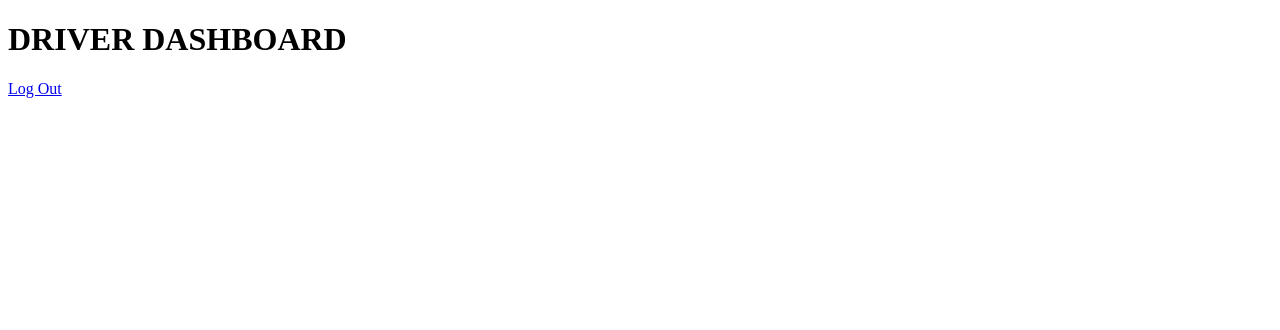
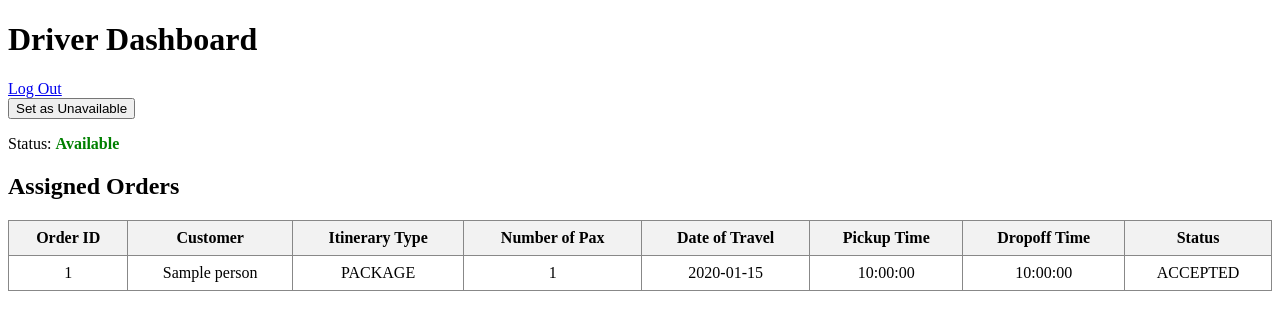
Before and after one commit to cl1ffhan8er/IM_II, a PHP site: page /driver_dashboard.php in a window 1280 px wide. Shown: the top 330 px of the page. Run offline with PHP 8.4, Linux system fonts and the light colour scheme; the visitor is signed in with stand-in values (Sample User, id 1); tables that the repository leaves empty hold one stand-in row (values such as "Sample post").

Commit message:
Tomz na ang schema guys kay im tired

```diff
--- a/Web/admin/driver/driver_dashboard.php
+++ b/Web/admin/driver/driver_dashboard.php
@@ -1,13 +1,95 @@
+<?php
+session_start();
+require_once '../../include/connect.php';
+
+if (!isset($_SESSION['driver_ID'])) {
+    header("Location: ../../user/login/login.php");
+    exit();
+}
+
+$driverID = $_SESSION['driver_ID'];
+
+// Handle availability toggle
+if (isset($_POST['toggle_availability'])) {
+    $currentStatus = $_POST['current_availability'];
+    $newStatus = $currentStatus ? 0 : 1;
+
+    $stmt = $conn->prepare("UPDATE Driver SET Availability = ? WHERE driver_ID = ?");
+    $stmt->bind_param("ii", $newStatus, $driverID);
+    $stmt->execute();
+}
+
+// Fetch current availability
+$availabilityResult = $conn->query("SELECT Availability FROM Driver WHERE driver_ID = $driverID");
+$availability = $availabilityResult->fetch_assoc()['Availability'];
+
+// Fetch assigned orders
+$sql = "SELECT od.*, c.name AS customer_name, i.type AS itinerary_type
+        FROM Order_Details od
+        JOIN Customer cust ON od.customer_ID = cust.customer_ID
+        JOIN Person c ON cust.customer_ID = c.person_ID
+        JOIN Itinerary i ON od.itinerary_ID = i.itinerary_ID
+        WHERE od.driver_ID = $driverID
+        ORDER BY od.date_of_travel ASC";
+
+$orders = $conn->query($sql);
+?>
 
 <!DOCTYPE html>
 <html lang="en">
 <head>
     <meta charset="UTF-8">
-    <meta name="viewport" content="width=device-width, initial-scale=1.0">
     <title>Driver Dashboard</title>
+    <style>
+        table { border-collapse: collapse; width: 100%; margin-top: 20px; }
+        th, td { border: 1px solid #888; padding: 8px; text-align: center; }
+        th { background-color: #f2f2f2; }
+        .status-available { color: green; font-weight: bold; }
+        .status-unavailable { color: red; font-weight: bold; }
+    </style>
 </head>
 <body>
-    <h1>DRIVER DASHBOARD</h1>
-    <a href = "../user/login/logout.php">Log Out</a>
+    <h1>Driver Dashboard</h1>
+    <a href="../user/login/logout.php">Log Out</a>
+
+    <form method="POST">
+        <input type="hidden" name="current_availability" value="<?= $availability ?>">
+        <button type="submit" name="toggle_availability">
+            <?= $availability ? 'Set as Unavailable' : 'Set as Available' ?>
+        </button>
+        <p>Status: <span class="<?= $availability ? 'status-available' : 'status-unavailable' ?>">
+            <?= $availability ? 'Available' : 'Unavailable' ?>
+        </span></p>
+    </form>
+
+    <h2>Assigned Orders</h2>
+    <table>
+        <tr>
+            <th>Order ID</th>
+            <th>Customer</th>
+            <th>Itinerary Type</th>
+            <th>Number of Pax</th>
+            <th>Date of Travel</th>
+            <th>Pickup Time</th>
+            <th>Dropoff Time</th>
+            <th>Status</th>
+        </tr>
+        <?php if ($orders->num_rows > 0): ?>
+            <?php while ($row = $orders->fetch_assoc()): ?>
+                <tr>
+                    <td><?= $row['order_ID'] ?></td>
+                    <td><?= htmlspecialchars($row['customer_name']) ?></td>
+                    <td><?= $row['itinerary_type'] ?></td>
+                    <td><?= $row['number_of_PAX'] ?></td>
+                    <td><?= $row['date_of_travel'] ?></td>
+                    <td><?= $row['time_for_pickup'] ?></td>
+                    <td><?= $row['time_for_dropoff'] ?></td>
+                    <td><?= $row['status'] ?></td>
+                </tr>
+            <?php endwhile; ?>
+        <?php else: ?>
+            <tr><td colspan="8">No orders assigned.</td></tr>
+        <?php endif; ?>
+    </table>
 </body>
 </html>
```
Also changed, not shown: Database/database_mine.sql (added, +114 -0 lines), Web/user/login/loginform.php (+4 -3 lines).
